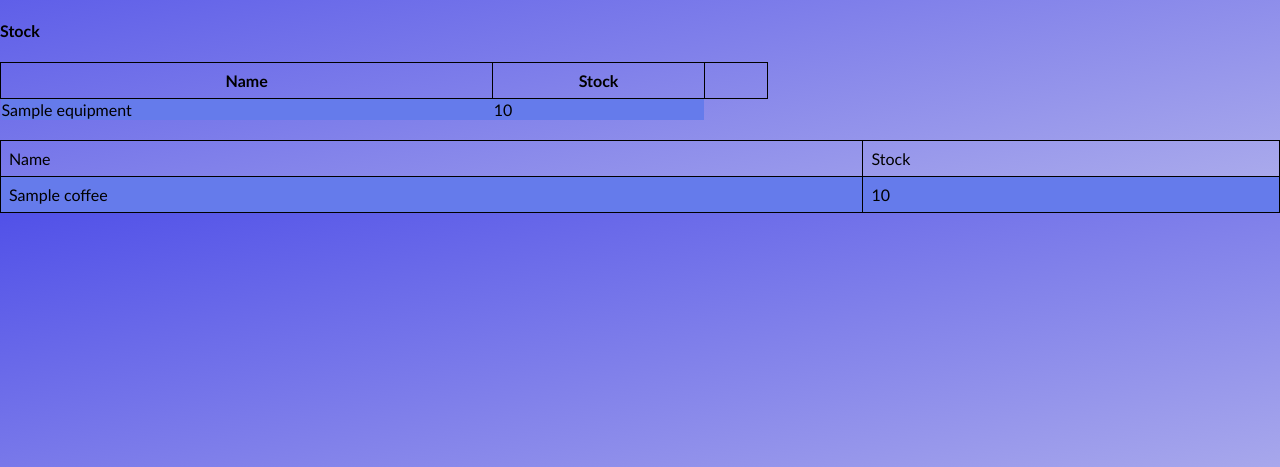
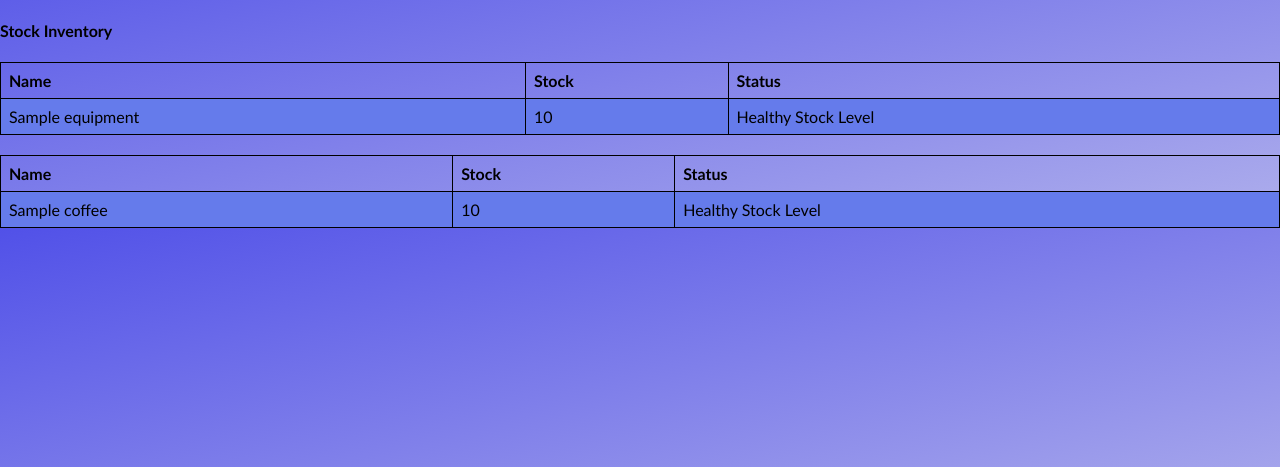
Before and after one commit to MackieJG/coffee-inventory-management, a Flask app: page /inventory in a window 1280 px wide. Shown: the part 90-557 px from the top of the page. Run offline with Flask 2, Linux system fonts and the light colour scheme; a database or web service that is not in the repository returns one stand-in record (values such as "Sample title"); some libraries are stand-ins or nearby versions.

Commit message:
updating inventory table

```diff
--- a/static/main.css
+++ b/static/main.css
@@ -137,6 +137,8 @@ table.coffee_content a:link{
 table.coffee_content a:active{
     text-decoration: none;
 }
+
+
 
 /* This section covers individual coffee page */
 
--- a/templates/inventory.html
+++ b/templates/inventory.html
@@ -1,30 +1,33 @@
 {% extends 'base.html' %}
 {% block content %}
+ <h4>Stock Inventory</h4>
 
-        <h4>Stock</h4>
-        <table class="inventory_content" style="margin-bottom: 20px;">
+<table class="coffee_content" style="margin-bottom: 20px">
     <tr>
         <th>Name</th>
         <th>Stock</th>
-                <th></th>
+        <th>Status</th>
+    </tr>
 
-            </tr>
     {% for equipment in all_equipment %}
         <tr>
             <td>{{equipment.name}}</td>
             <td>{{equipment.stock}}</td>
             {% if equipment.stock == 0 %}
             <td><a href="/equipment/{{equipment.id}}">SOLD OUT</a></td>
-                <td>{% elif equipment.stock < 5 %}</td>
-                <td><a href="/equipment/{{equipment.id}}">Speak to your producer!</a></td>
+            {% elif equipment.stock < 5%}
+            <td><a href="/equipment/{{equipment.id}}">It's time to stock up</a></td>
+            {% else %}
+            <td>Healthy Stock Level</td>
             {% endif %}
         </tr>
     {% endfor %}
         </table>
-        <table class="coffee_content" style="margin-top: 20px;">
+<table class="coffee_content" style="margin-top: 20px">
     <tr>
-                <td>Name</td>
-                <td>Stock</td>
+        <th>Name</th>
+        <th>Stock</th>
+        <th>Status</th>
     </tr>
 {% for coffee in all_coffees %}
     <tr>
@@ -32,8 +35,10 @@
         <td>{{coffee.stock}}</td>
         {% if coffee.stock == 0 %}
         <td><a href="/coffees/{{coffee.id}}">SOLD OUT</a></td>
-                {% elif coffee.stock < 5 %}
-                    <td><a href="/coffees/{{coffee.id}}">Running low will need to order more soon!</a></td>
+        {% elif coffee.stock < 5%}
+        <td><a href="/coffees/{{coffee.id}}">It's time to stock up</a></td>
+        {% else %}
+        <td>Healthy Stock Level</td>
         {% endif %}
     </tr>
     {% endfor %}
```
Lines whose indentation alone changed are shown as unchanged.
